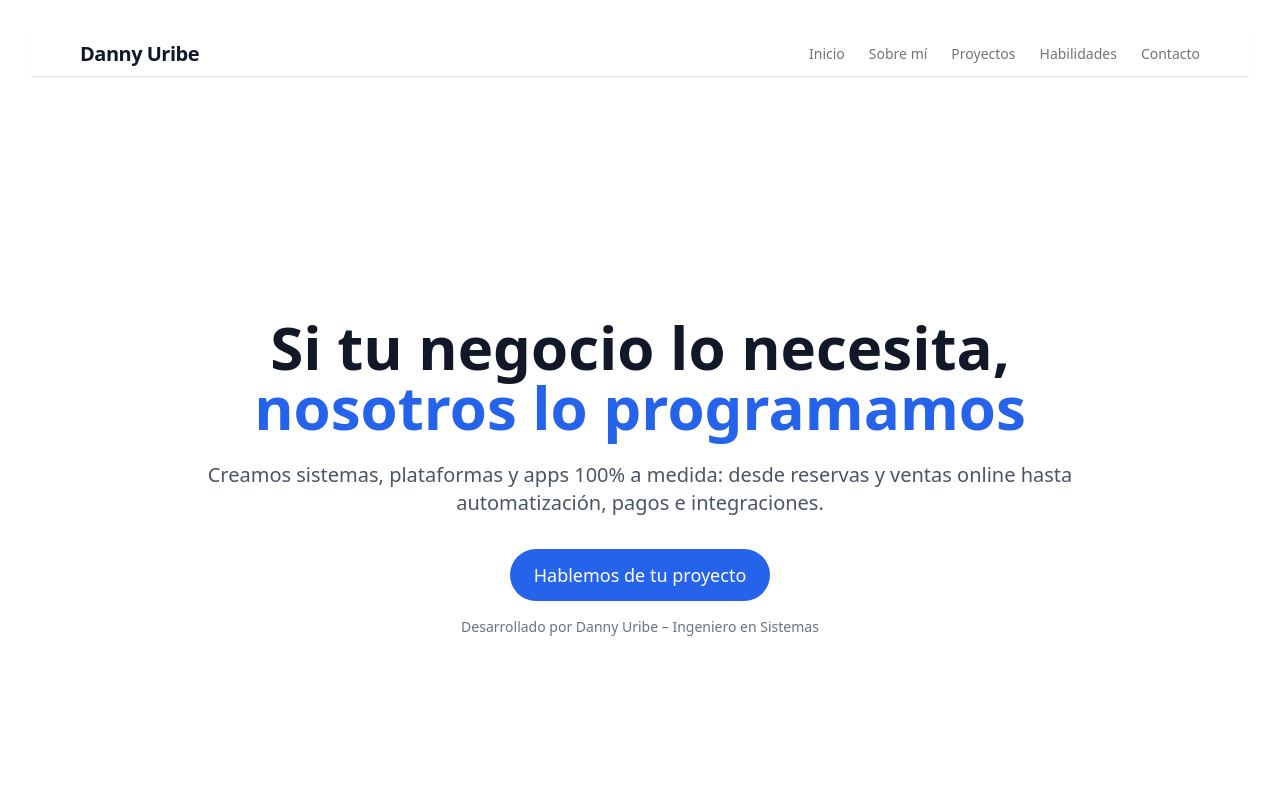
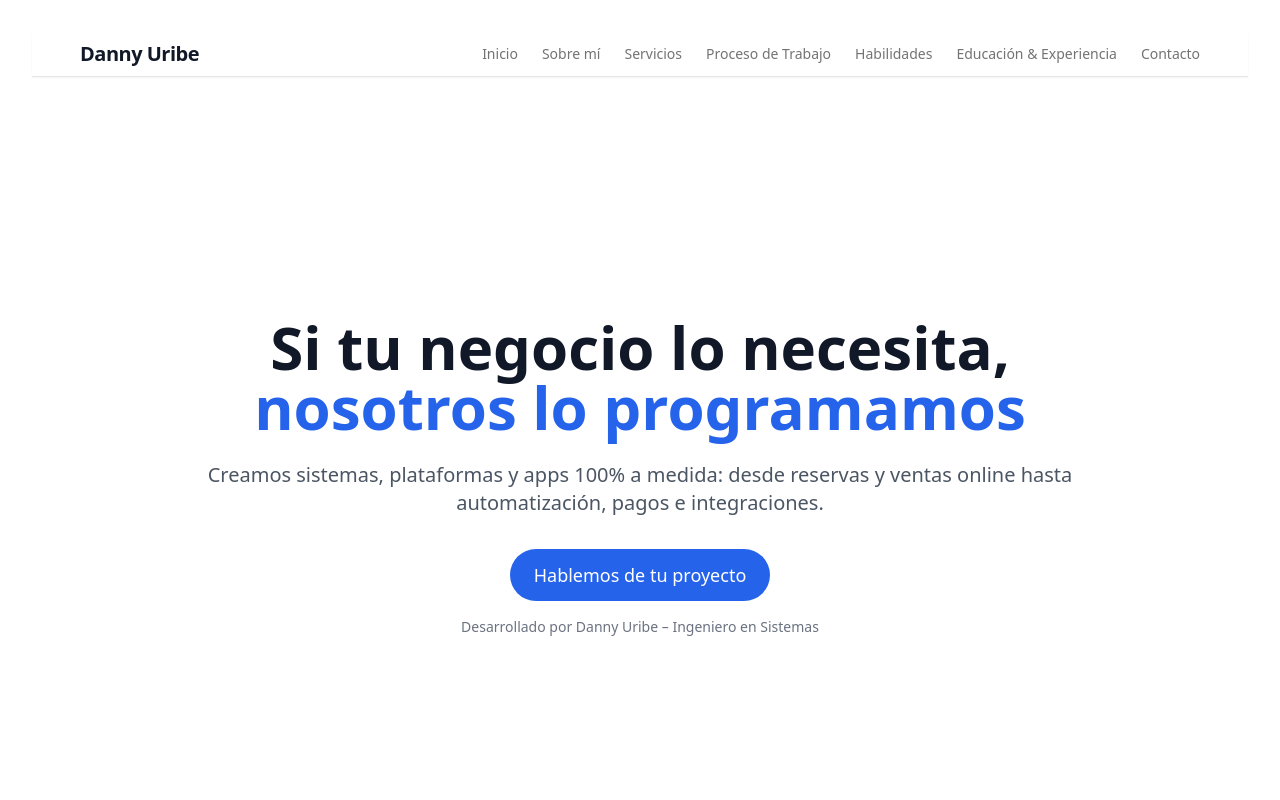
Before and after one commit to dannyuribe/portafolio, a React (Vite) app in the folder mi-landing/: page / in a window 1280 px wide. Shown: the top 800 px of the page. Built offline with nearby package versions, Linux system fonts and the light colour scheme.

Commit message:
ajuste de menu en el navbar

```diff
--- a/mi-landing/src/features/landing/components/Navbar.tsx
+++ b/mi-landing/src/features/landing/components/Navbar.tsx
@@ -5,9 +5,13 @@ import { Menu } from "lucide-react"
 const navLinks = [
   { label: "Inicio", href: "#hero" },
   { label: "Sobre mí", href: "#about" },
-  { label: "Proyectos", href: "#projects" },
+  { label: "Servicios", href: "#services"},
+  //{ label: "Proyectos", href: "#projects" },
+  { label: "Proceso de Trabajo", href: "#workProcess"},
   { label: "Habilidades", href: "#skills" },
+  { label: "Educación & Experiencia", href: "#experiencia" },
   { label: "Contacto", href: "#contact" },
+
 ]
 
 export function Navbar() {
```
